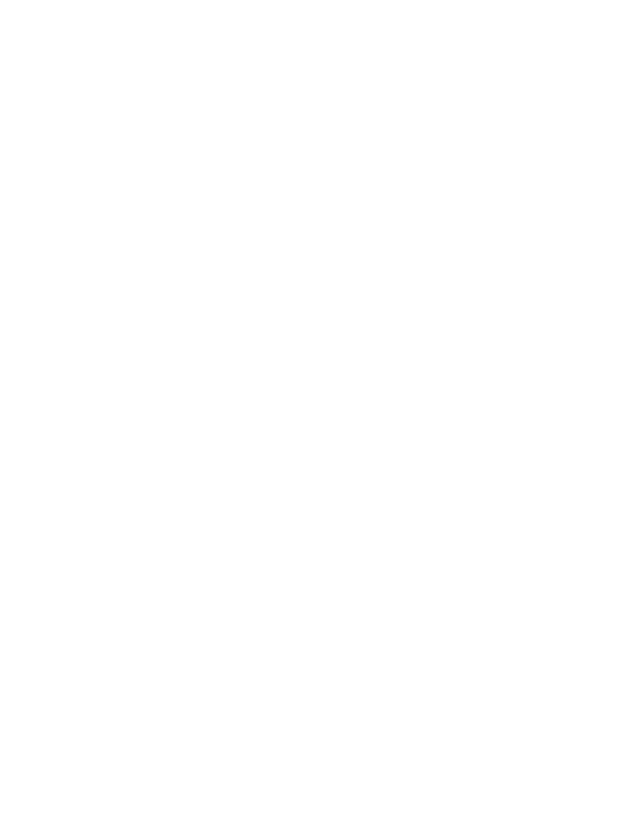
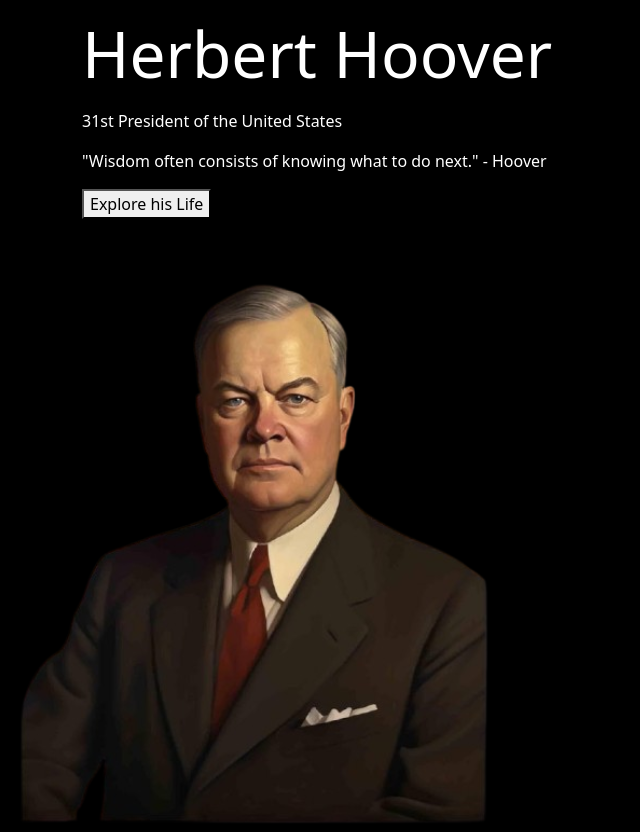
Before and after one commit to FRHSDHankH/FebMonthlyWebsite-PresidentialBiography, a plain HTML site: page index.html in a window 1280 px wide. Shown: the whole page, without its empty margins (0-640 px from the left). Before the commit the page ends 800 px from the top, so only its background shows below. Drawn offline with nearby package versions, Linux system fonts and the light colour scheme.

Commit message:
Some Stuff

```diff
--- a/index.html
+++ b/index.html
@@ -18,11 +18,37 @@
     />
   </head>
 
-  <body>
+  <body class="bg-black">
     <header>
       <!-- place navbar here -->
     </header>
-    <main></main>
+    <main>
+      <div class="container text-white">
+        <div class="row my-3">
+          <div class="col-12 display-3">Herbert Hoover</div>
+        </div>
+        <div class="row my-3">
+          <div class="col-12">31st President of the United States</div>
+        </div>
+        <div class="row my-3">
+          <div class="col-12">"Wisdom often consists of knowing what to do next." - Hoover</div>
+        </div>
+        <div class="row my-3">
+          <div class="col-12">
+            <button>
+              Explore his Life
+            </button>
+          </div>
+        </div>
+      </div>
+      <div class="container-fluid">
+        <div class="row">
+          <div class="col-12 d-flex align-items-center justify-content-right">
+            <img src="imgs/Hoover5.png" alt="noBgHoover">
+          </div>
+        </div>
+      </div>
+    </main>
     <footer>
       <!-- place footer here -->
     </footer>
```
Also changed, not shown: imgs/Hoover5.png (added).
